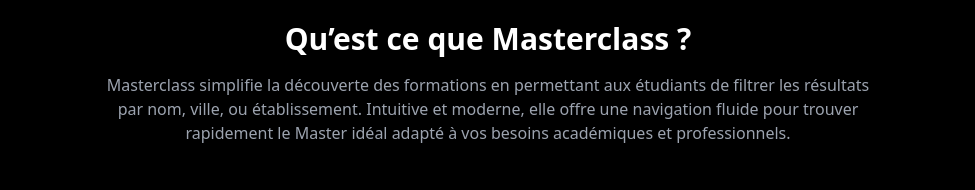
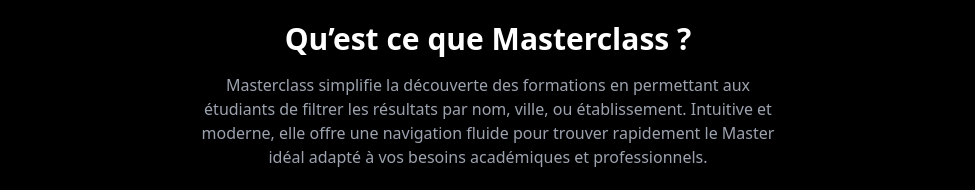
Before and after one commit to i2301534/sae3.01-3.03-groupe-4, a website: page src/index_test.html in a window 1280 px wide. Shown: the part 329-519 px from the top of the page, without its empty margins (152-1127 px from the left). Drawn offline with nearby package versions, Linux system fonts and the light colour scheme.

Commit message:
modif mise en page

```diff
--- a/src/index_test.html
+++ b/src/index_test.html
@@ -83,7 +83,7 @@
 
     <!-- Titre principal -->
     <h1 class="text-3xl font-bold mb-4">Qu’est ce que Masterclass ?</h1>
-    <p class="text-gray-400 px-4 md:px-0 mb-6 max-w-3xl">
+    <p class="text-gray-400 px-4 md:px-0 mb-6 max-w-xl">
       Masterclass simplifie la découverte des formations en
       permettant aux étudiants de filtrer les résultats par nom, ville, ou établissement.
       Intuitive et moderne, elle offre une navigation fluide pour trouver rapidement le Master idéal adapté à vos besoins académiques et professionnels.
```
